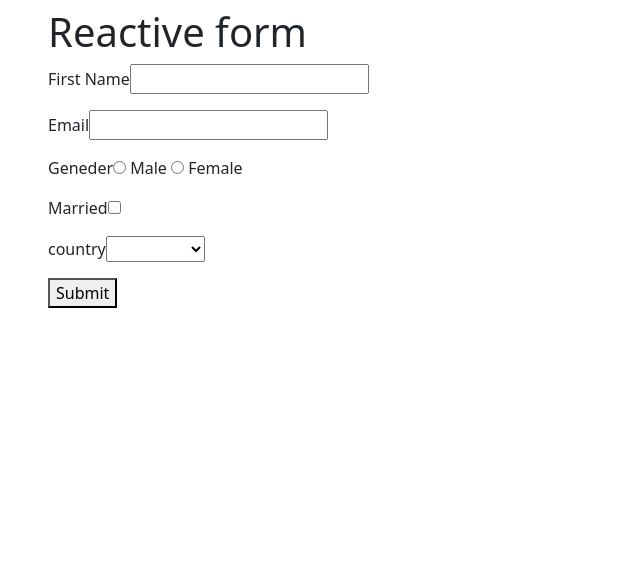
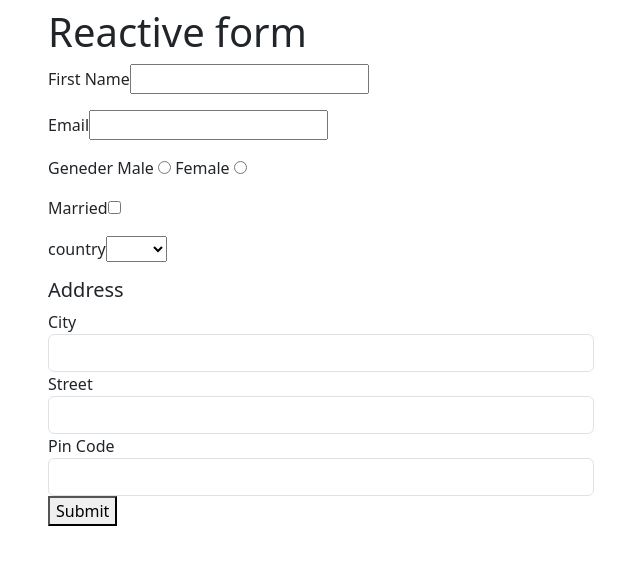
Before and after one commit to faiz-webdev/angular-bootcamp, an Angular app: page / in a window 1280 px wide. Shown: the top 564 px of the page, without its empty margins (34-674 px from the left). Built offline with nearby package versions, Linux system fonts and the light colour scheme.

Commit message:
with <div class=container>

```diff
--- a/src/app/reactive-form/reactive-form.component.html
+++ b/src/app/reactive-form/reactive-form.component.html
@@ -11,13 +11,11 @@
           <label for="email">Email </label>
           <input type="text" id="email" formControlName="email" />
         </p>
-        <p>
-          <label for="gender">Geneder </label>
-          <input type="radio" value="male" id="gender" formControlName="gender" /> Male
-          <input type="radio" value="female" id="gender" formControlName="gender" /> Female
+        <p><label for="gender">Geneder </label>
+          Male <input type="radio" value="male" id="gender" formControlName="gender" />
+          Female <input type="radio" value="female" id="gender" formControlName="gender" />
         </p>
-        <p>
-          <label for="isMarried">Married </label>
+        <p><label for="isMarried">Married </label>
           <input type="checkbox" id="isMarried" formControlName="isMarried" />
         </p>
         <p>
@@ -25,13 +23,21 @@
           <select id="country" formControlName="country">
             <option [value]="1">India</option>
             <option [value]="2">USA</option>
-            <option [value]="3">England</option>
-            <option [value]="4">Singapore</option>
           </select>
         </p>
-        <p>
-          <button type="submit">Submit</button>
-        </p>
+        <h5>Address</h5>
+        <div formGroupName="address">
+          <div class="form-group"><label for="city">City</label>
+            <input type="text" class="form-control" name="city" formControlName="city" />
+          </div>
+          <div class="form-group"><label for="street">Street</label>
+            <input type="text" class="form-control" name="street" formControlName="street" />
+          </div>
+          <div class="form-group"><label for="pincode">Pin Code</label>
+            <input type="text" class="form-control" name="pincode" formControlName="pincode"/>
+          </div>
+        </div>
+        <p><button type="submit">Submit</button></p>
       </form>
     </div>
   </div>
--- a/src/app/reactive-form/reactive-form.component.ts
+++ b/src/app/reactive-form/reactive-form.component.ts
@@ -13,6 +13,11 @@ export class ReactiveFormComponent implements OnInit {
     gender: new FormControl(),
     isMarried: new FormControl(),
     country: new FormControl(),
+    address:new FormGroup({
+      city: new FormControl(),
+      street: new FormControl(),
+      pincode:new FormControl(),
+    })
   });
 
   constructor() {}
```
